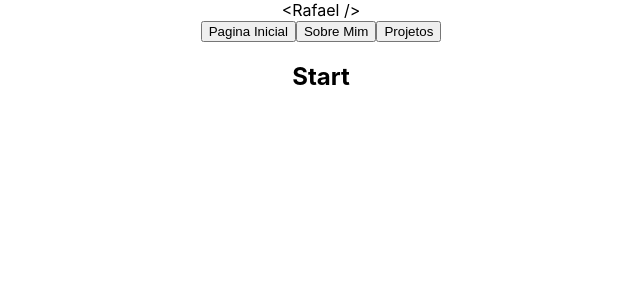
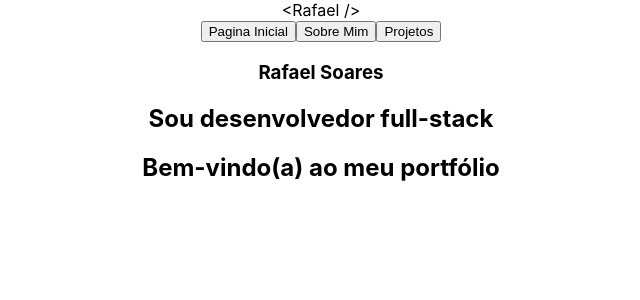
Before and after one commit to rafaelsisoares/portfolio, a React (Create React App) app: page / in a window 1280 px wide. Shown: the top 300 px of the page, without its empty margins (319-959 px from the left). Built offline with nearby package versions, Linux system fonts and the light colour scheme.

Commit message:
feat: Criacao da pagina Home

```diff
--- a/src/App.jsx
+++ b/src/App.jsx
@@ -1,12 +1,14 @@
 import React from 'react';
-import Header from './Components/Header';
+import { Routes, Route } from 'react-router-dom';
 import './App.css';
+import Home from './Pages/Home';
 
 function App() {
   return (
     <section className="App">
-      <Header />
-      <h1>Start</h1>
+      <Routes>
+        <Route exact path="/" Component={Home} />
+      </Routes>
     </section>
   );
 }
--- /dev/null
+++ b/src/Pages/Home.jsx
@@ -0,0 +1,13 @@
+import React from 'react';
+import Header from '../Components/Header';
+
+export default function Home() {
+  return (
+    <section>
+      <Header />
+      <h1>Rafael Soares</h1>
+      <h2>Sou desenvolvedor full-stack</h2>
+      <h2>Bem-vindo(a) ao meu portfólio</h2>
+    </section>
+  );
+}
```
